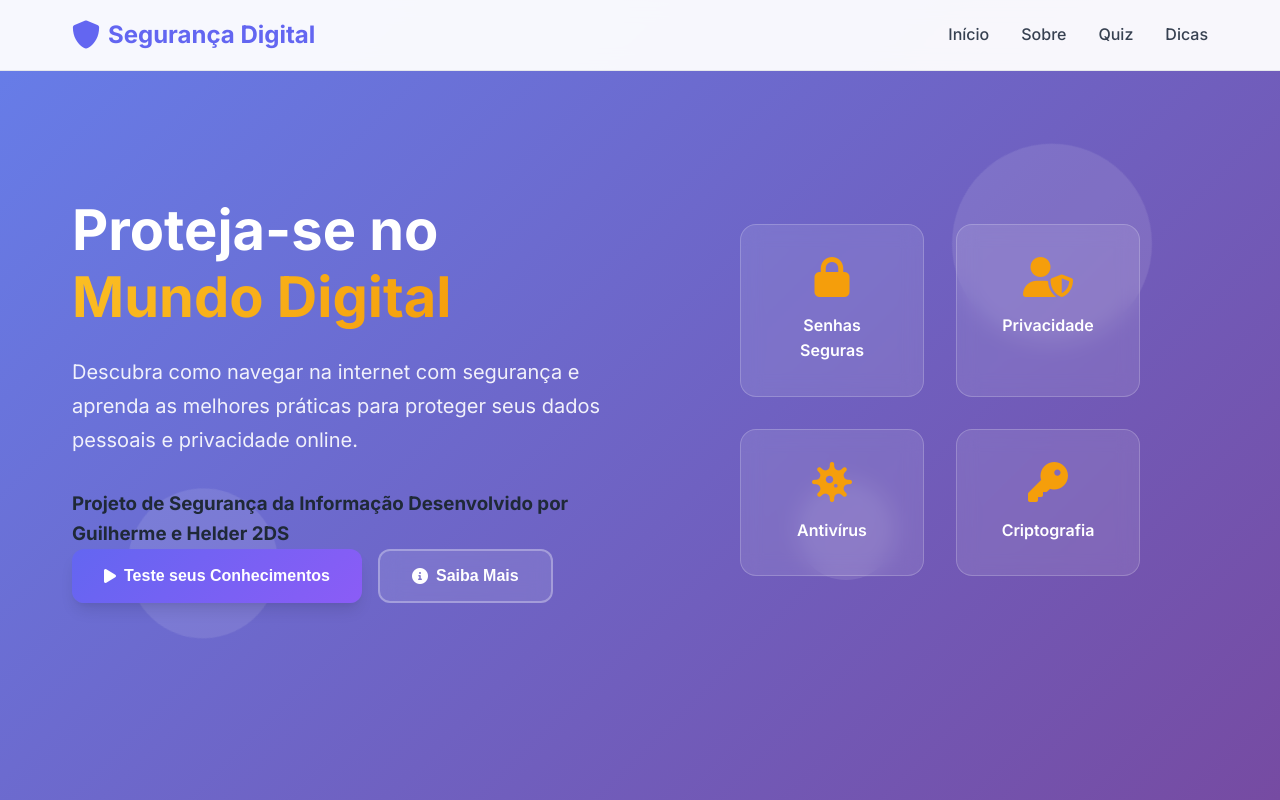
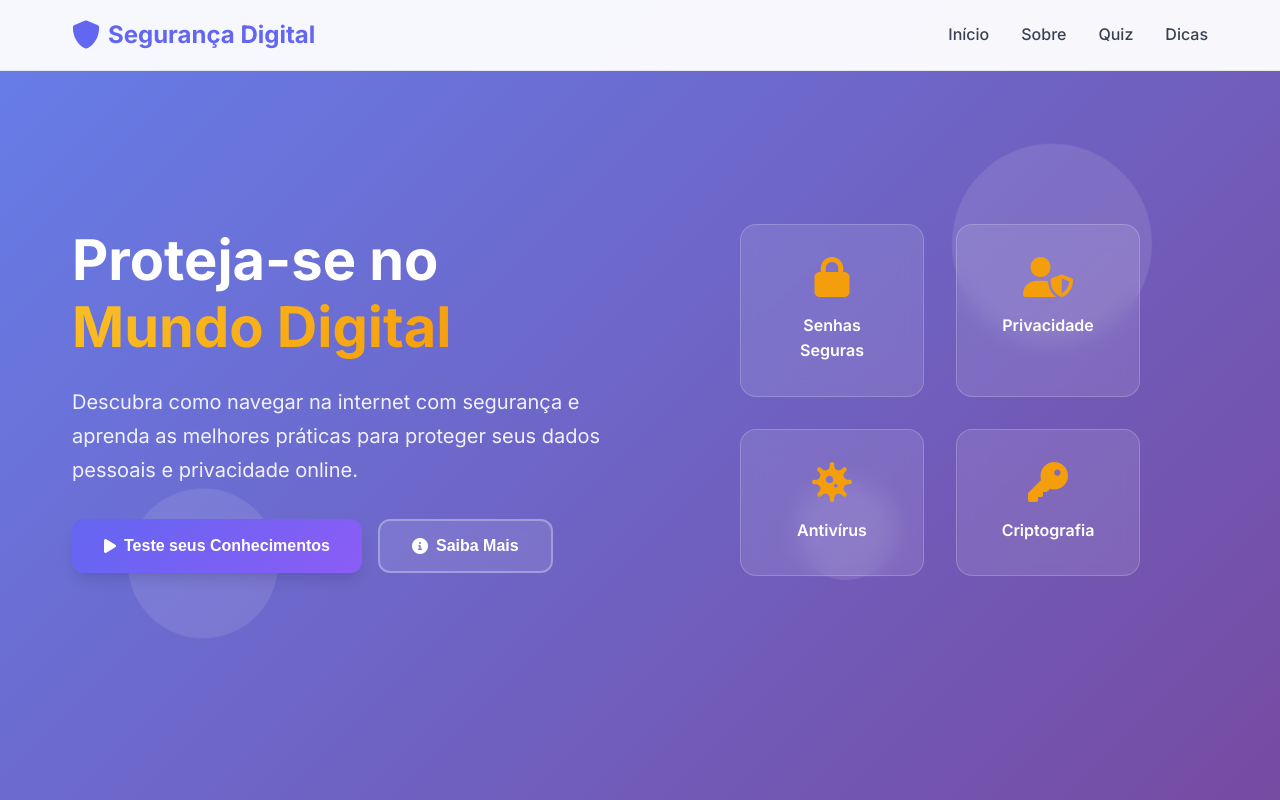
Before and after one commit to Guilherm03/projeto2-seguranca-digital-interativa-com-qr-codes, a React (Vite) app: page / in a window 1280 px wide. Both pictures are taken after a click on the button "Entendi, Continuar". Shown: the top 800 px of the page. Built offline with nearby package versions, Linux system fonts and the light colour scheme.

Commit message:
Update Hero.jsx

```diff
--- a/src/components/Hero.jsx
+++ b/src/components/Hero.jsx
@@ -17,7 +17,6 @@ const Hero = () => {
         <div className="hero-text">
           <h1>Proteja-se no <span className="gradient-text">Mundo Digital</span></h1>
           <p>Descubra como navegar na internet com segurança e aprenda as melhores práticas para proteger seus dados pessoais e privacidade online.</p>
-          <h3>Projeto de Segurança da Informação Desenvolvido por Guilherme e Helder 2DS</h3>
           <div className="hero-buttons">
             <button className="btn btn-primary" onClick={() => scrollToSection('quiz')}>
               <i className="fas fa-play"></i>
```
